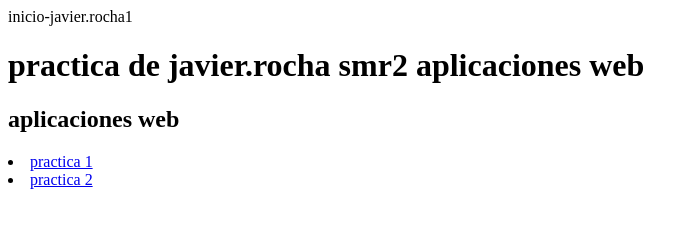
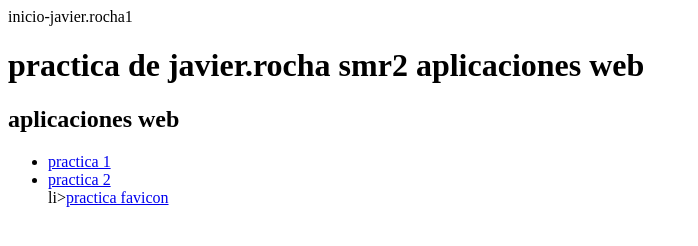
Before and after one commit to javiroalon-blip/appweb, a plain HTML site: page index.html in a window 1280 px wide. Shown: the whole page, without its empty margins (0-698 px from the left). Drawn offline with Linux system fonts and the light colour scheme.

Commit message:
faviicon.2

```diff
--- a/index.html
+++ b/index.html
@@ -5,12 +5,13 @@
 <head>inicio-javier.rocha1</head>
 
 <body>
-<h1>practica de javier.rocha smr2 aplicaciones web</h1>
-<h2>aplicaciones web</h2>
-<li><a href="tema2/practica1.1.html">practica 1</a></li>
-<li><a href="tema2/practica1.2.html">practica 2</a></li>
-<ul>
-
+    <h1>practica de javier.rocha smr2 aplicaciones web</h1>
+    <h2>aplicaciones web</h2>
+    <ul>
+        <li><a href="tema2/practica1.1.html">practica 1</a></li>
+        <li><a href="tema2/practica1.2.html">practica 2</a></li>
+        li><a href="tema2/2.2favicon.html">practica favicon</a></li>
+    </ul>
 </body>
 
 </html>
```
